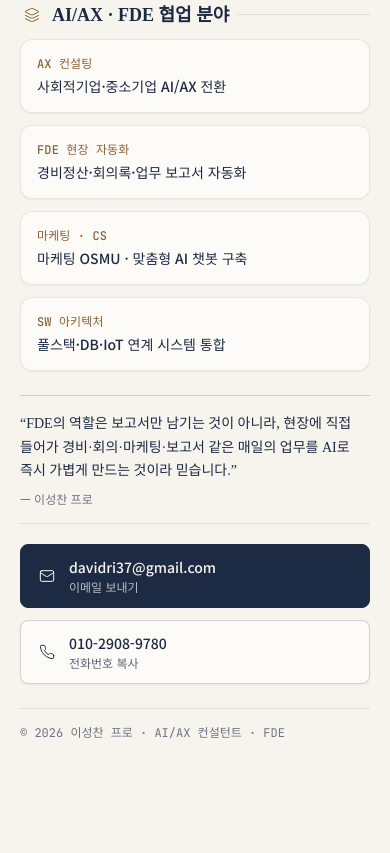
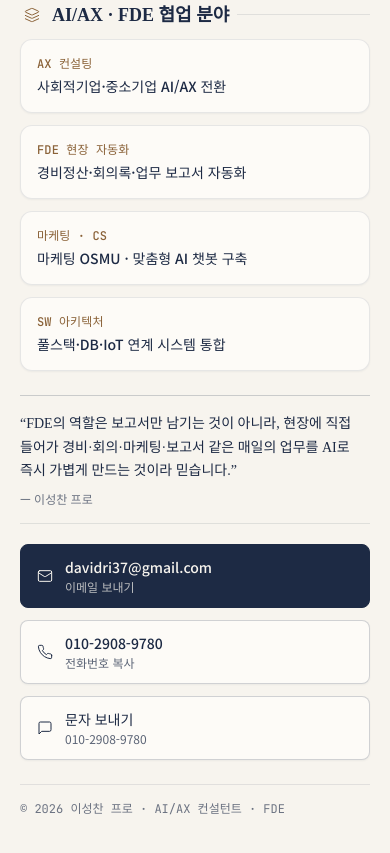
Before and after one commit to davidri37/my-landing-page, a plain HTML site: page index.html in a window 390 px wide. Shown: the part 1581-2434 px from the top of the page. Before the commit the page ends 2362 px from the top, so only its background shows below. Drawn offline with nearby package versions, Linux system fonts and the light colour scheme.

Commit message:
Add SMS send button next to phone button

```diff
--- a/index.html
+++ b/index.html
@@ -238,8 +238,8 @@ body{
   display:flex;gap:12px;flex-wrap:wrap;
 }
 .contact-btn{
-  flex:1;min-width:220px;display:flex;align-items:center;gap:12px;
-  padding:12px 16px;cursor:pointer;text-decoration:none;
+  flex:1;min-width:180px;display:flex;align-items:center;gap:10px;
+  padding:12px 14px;cursor:pointer;text-decoration:none;
   border-radius:8px;
   background:var(--ink);color:#f7f4ee;border:1px solid var(--ink);
   font-family:var(--sans-kr);font-size:14px;line-height:20px;font-weight:500;
@@ -450,7 +450,8 @@ const CONTACT = {
 
 const ICONS = {
   mail: '<svg width="16" height="16" viewBox="0 0 24 24" fill="none" stroke="currentColor" stroke-width="1.5" stroke-linecap="round" stroke-linejoin="round"><rect width="20" height="16" x="2" y="4" rx="2"/><path d="m22 7-8.97 5.7a1.94 1.94 0 0 1-2.06 0L2 7"/></svg>',
-  phone: '<svg width="16" height="16" viewBox="0 0 24 24" fill="none" stroke="currentColor" stroke-width="1.5" stroke-linecap="round" stroke-linejoin="round"><path d="M22 16.92v3a2 2 0 0 1-2.18 2 19.79 19.79 0 0 1-8.63-3.07 19.5 19.5 0 0 1-6-6 19.79 19.79 0 0 1-3.07-8.67A2 2 0 0 1 4.11 2h3a2 2 0 0 1 2 1.72 12.84 12.84 0 0 0 .7 2.81 2 2 0 0 1-.45 2.11L8.09 9.91a16 16 0 0 0 6 6l1.27-1.27a2 2 0 0 1 2.11-.45 12.84 12.84 0 0 0 2.81.7A2 2 0 0 1 22 16.92z"/></svg>'
+  phone: '<svg width="16" height="16" viewBox="0 0 24 24" fill="none" stroke="currentColor" stroke-width="1.5" stroke-linecap="round" stroke-linejoin="round"><path d="M22 16.92v3a2 2 0 0 1-2.18 2 19.79 19.79 0 0 1-8.63-3.07 19.5 19.5 0 0 1-6-6 19.79 19.79 0 0 1-3.07-8.67A2 2 0 0 1 4.11 2h3a2 2 0 0 1 2 1.72 12.84 12.84 0 0 0 .7 2.81 2 2 0 0 1-.45 2.11L8.09 9.91a16 16 0 0 0 6 6l1.27-1.27a2 2 0 0 1 2.11-.45 12.84 12.84 0 0 0 2.81.7A2 2 0 0 1 22 16.92z"/></svg>',
+  sms: '<svg width="16" height="16" viewBox="0 0 24 24" fill="none" stroke="currentColor" stroke-width="1.5" stroke-linecap="round" stroke-linejoin="round"><path d="M21 15a2 2 0 0 1-2 2H7l-4 4V5a2 2 0 0 1 2-2h14a2 2 0 0 1 2 2z"/></svg>'
 };
 
 const box = document.getElementById("contact");
@@ -491,10 +492,17 @@ if(CONTACT.email){
 }
 if(CONTACT.phone){
   const isMobile = /Android|iPhone|iPad/i.test(navigator.userAgent);
+  const telDigits = CONTACT.phone.replace(/-/g,"");
   box.appendChild(makeBtn({
     icon: ICONS.phone, main: CONTACT.phone,
     sub: isMobile ? "전화 걸기" : "전화번호 복사", alt: true,
-    href: isMobile ? "tel:" + CONTACT.phone.replace(/-/g,"") : undefined,
+    href: isMobile ? "tel:" + telDigits : undefined,
+    onClick: function(){ if(!isMobile) copyText(CONTACT.phone, "전화번호가"); }
+  }));
+  box.appendChild(makeBtn({
+    icon: ICONS.sms, main: "문자 보내기",
+    sub: CONTACT.phone, alt: true,
+    href: "sms:" + telDigits,
     onClick: function(){ if(!isMobile) copyText(CONTACT.phone, "전화번호가"); }
   }));
 }else{
```
